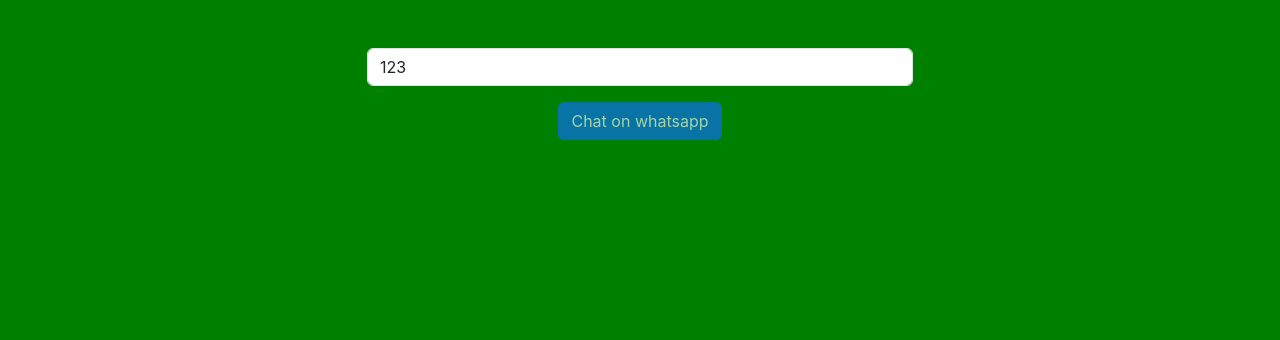
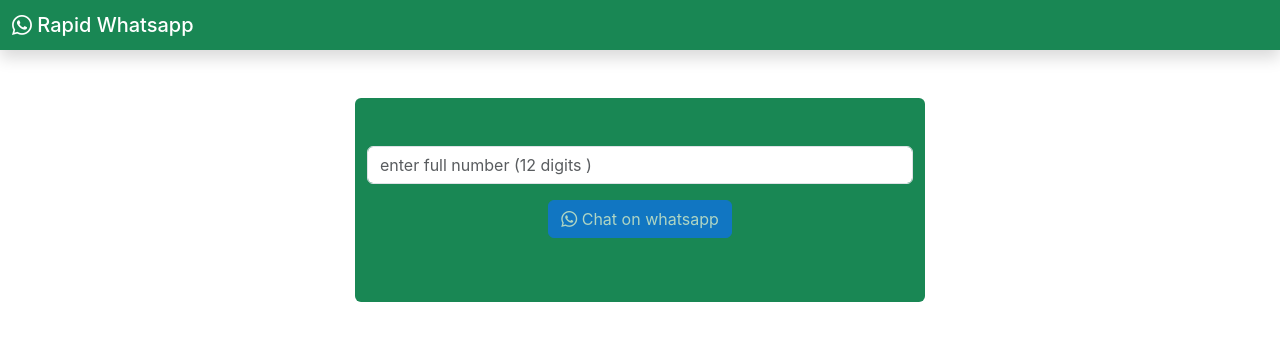
Before and after one commit to Green-World115/Rapid-whatsapp, a React (Create React App) app: page / in a window 1280 px wide. Shown: the top 340 px of the page. Built offline with nearby package versions, Linux system fonts and the light colour scheme.

Commit message:
4 - improved UI + add Navbar

```diff
--- a/public/index.html
+++ b/public/index.html
@@ -20,8 +20,12 @@
       integrity="sha384-KK94CHFLLe+nY2dmCWGMq91rCGa5gtU4mk92HdvYe+M/SXH301p5ILy+dN9+nJOZ"
       crossorigin="anonymous"
     />
+    <link
+      rel="stylesheet"
+      href="https://cdn.jsdelivr.net/npm/bootstrap-icons@1.10.4/font/bootstrap-icons.css"
+    />
   </head>
-  <body style="background-color: green">
+  <body>
     <noscript>You need to enable JavaScript to run this app.</noscript>
     <div id="root"></div>
     <script
--- a/src/App.js
+++ b/src/App.js
@@ -3,7 +3,7 @@
 import { useState } from "react";
 
 function App() {
-  const [number, setNumber] = useState("123");
+  const [number, setNumber] = useState("");
   const [validNumber, setValidNumber] = useState(false);
 
   const handleOnChange = (event) => {
@@ -17,9 +17,17 @@
 
   return (
     <>
+      <nav className="navbar navbar-dark bg-success shadow">
+        <div className="container-fluid">
+          <span className="navbar-brand mb-0 h1">
+            <i className="bi bi-whatsapp"></i> Rapid Whatsapp
+          </span>
+        </div>
+      </nav>
+
       <div className="container">
-        <div className="row">
-          <div className="col-6 m-auto py-5 text-center">
+        <div className="row py-5">
+          <div className="col-6 m-auto py-5 text-center bg-success rounded">
             <input
               onChange={handleOnChange}
               value={number}
@@ -36,7 +44,7 @@
                 validNumber ? "" : "disabled"
               }`}
             >
-              Chat on whatsapp
+              <i className="bi bi-whatsapp"></i> Chat on whatsapp
             </a>
           </div>
         </div>
```
